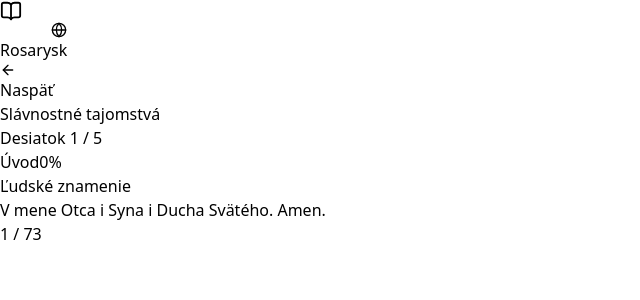
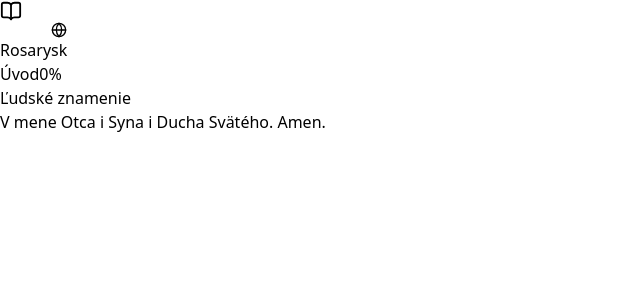
Before and after one commit to michalvoscek/rosary, a React (Vite) app: page /pray/glorious in a window 1280 px wide. Shown: the top 300 px of the page, without its empty margins (0-640 px from the left). Built offline with nearby package versions, Linux system fonts and the light colour scheme.

Commit message:
feat: remove header and counter from prayer app

```diff
--- a/src/pages/PrayPage.tsx
+++ b/src/pages/PrayPage.tsx
@@ -7,7 +7,6 @@ import { ProgressIndicator } from "../components/ProgressIndicator";
 import {
   RotateCcw,
   Home,
-  ArrowLeft,
   ChevronUp,
   ChevronDown,
 } from "lucide-react";
@@ -172,24 +171,6 @@ export function PrayPage() {
 
   return (
     <div className="space-y-6">
-      {/* Header */}
-      <div className="flex items-center justify-between">
-        <button
-          onClick={() => navigate("/")}
-          className="flex items-center gap-1.5 text-sm text-stone-500 hover:text-stone-800 transition-colors"
-        >
-          <ArrowLeft size={16} />
-          <span className="hidden sm:inline">{t({ sk: "Naspäť", en: "Back" })}</span>
-        </button>
-        <div className="text-center">
-          <h1 className="text-lg font-semibold text-stone-900">{t(mysterySet.title)}</h1>
-          <p className="text-xs text-stone-500">
-            {t({ sk: "Desiatok", en: "Decade" })} {Math.min(currentDecade + 1, 5)} / 5
-          </p>
-        </div>
-        <div className="w-16" />
-      </div>
-
       <ProgressIndicator currentStep={currentStep} />
 
       {/* Swipeable prayer area */}
@@ -261,12 +242,6 @@ export function PrayPage() {
         )}
       </div>
 
-      {/* Step counter at bottom */}
-      {!isFinished && (
-        <div className="flex items-center justify-center gap-4 text-xs text-stone-400">
-          <span className="tabular-nums">{currentStep + 1} / {TOTAL_STEPS}</span>
-        </div>
-      )}
     </div>
   );
 }
```
Also changed, not shown: spec/pages/pray.md (+7 -25 lines).
